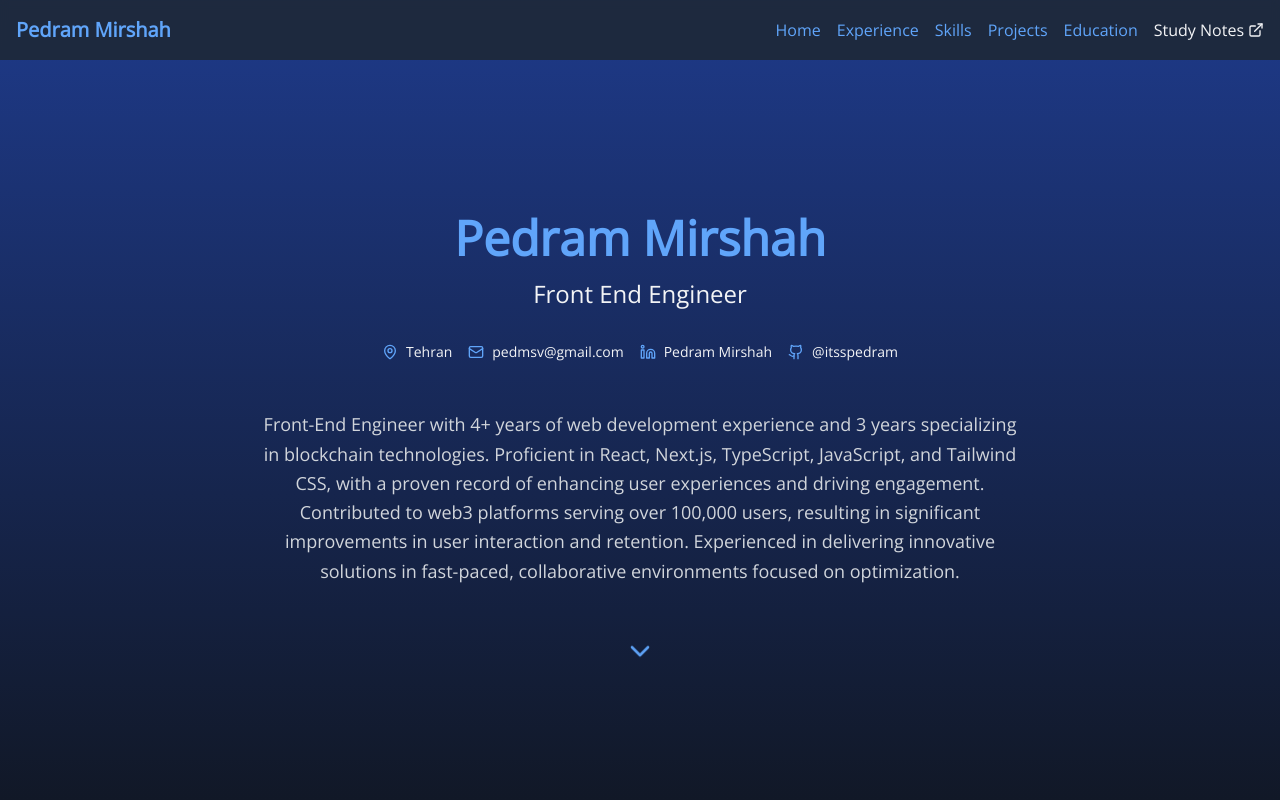
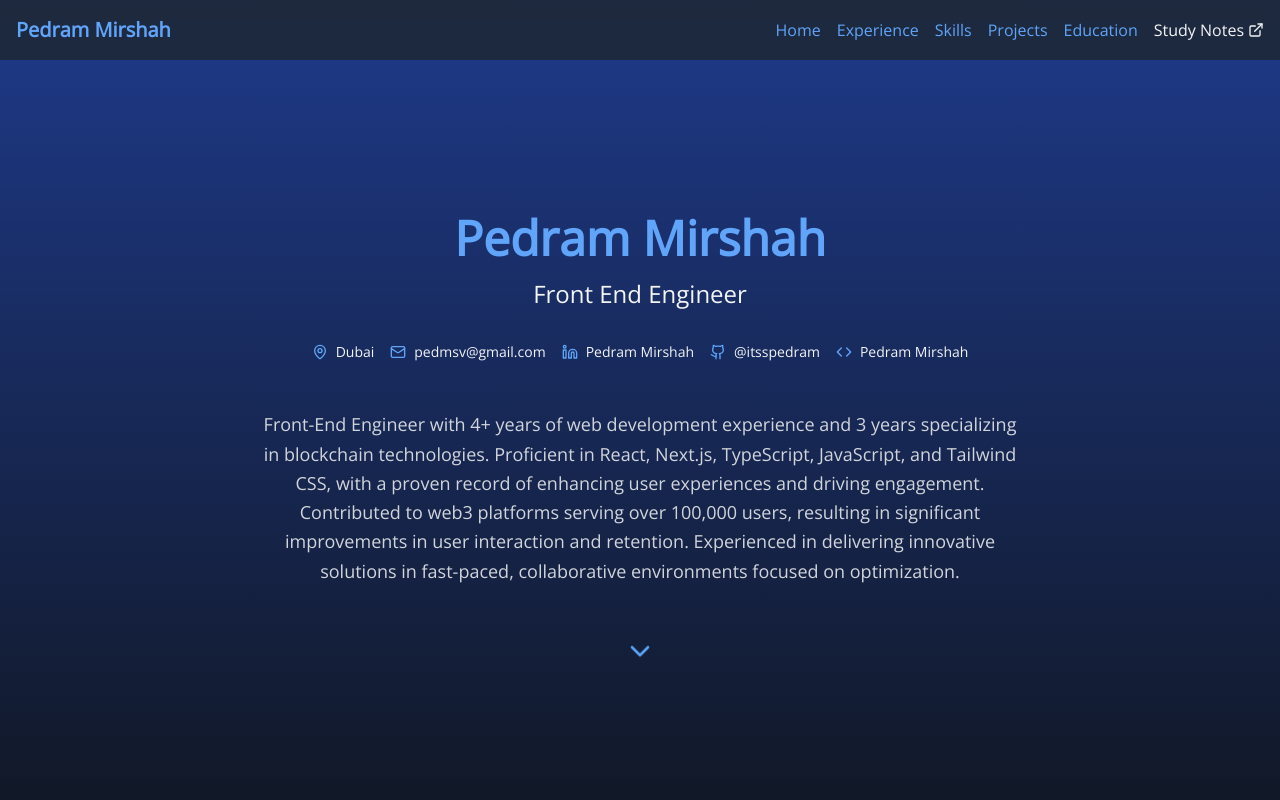
Before and after one commit to itsspedram/CV, a Next.js app: page / in a window 1280 px wide. Shown: the top 800 px of the page. Built offline with nearby package versions, Linux system fonts and the light colour scheme.

Commit message:
changed location

```diff
--- a/app/page.tsx
+++ b/app/page.tsx
@@ -10,6 +10,7 @@ import {
   Linkedin,
   Github,
   MapPin,
+  Code,
   ChevronDown,ExternalLink} from "lucide-react";
   import Link from 'next/link'
 import {experiences,skillCategories,projects} from "@/utils/data"
@@ -192,7 +193,7 @@ export default function Home() {
             >
               <div className="flex items-center">
                 <MapPin size={16} className="mr-2 text-blue-400" />
-                Tehran
+                Dubai
               </div>
               <div className="flex items-center">
                 <Mail size={16} className="mr-2 text-blue-400" />
@@ -211,6 +212,10 @@ export default function Home() {
               <div className="flex items-center">
                 <Github size={16} className="mr-2 text-blue-400" />
                 <a href="https://github.com/itsspedram"> @itsspedram</a>
+              </div>
+              <div className="flex items-center">
+                <Code size={16} className="mr-2 text-blue-400" />
+                <a href="https://leetcode.com/miiirshah/"> Pedram Mirshah</a>
               </div>
             </motion.div>
             <motion.p
```
Also changed, not shown: 1 other file (tests, documents, lock files or other folders).
